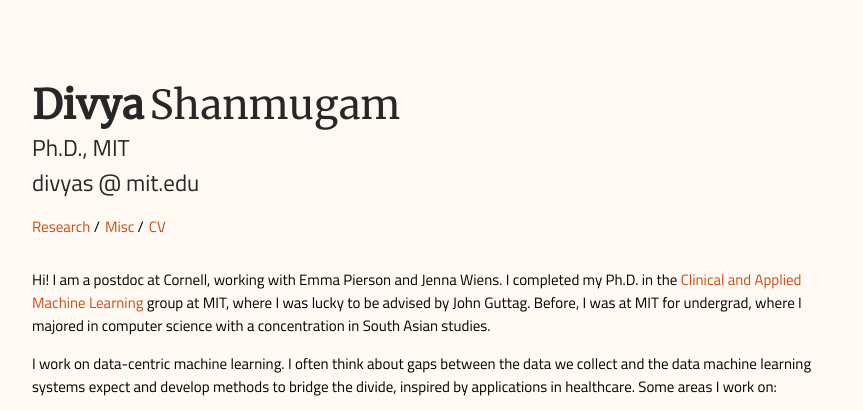
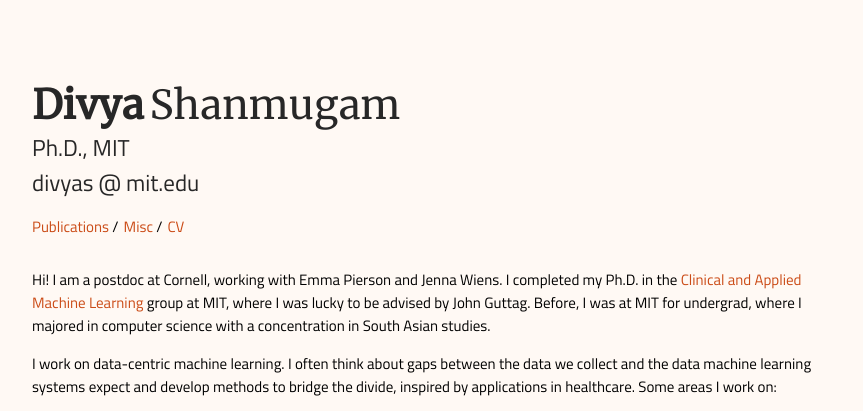
Before and after one commit to dmshanmugam/dmshanmugam.github.io, a Jekyll site: the page built from index.md, in a window 1280 px wide. Shown: the top 411 px of the page, without its empty margins (208-1071 px from the left). Built offline with Jekyll 4.4.1, drawn with Linux system fonts in a browser that asks for light colours.

Commit message:
changing heading

```diff
--- a/_config.yml
+++ b/_config.yml
@@ -22,7 +22,7 @@
 footer_text: "***"
 
 nav:
- - name: "Research"
+ - name: "Publications"
    link: "/publications"
 #  - name: "Blog"
 #    link: "/blog"
```
